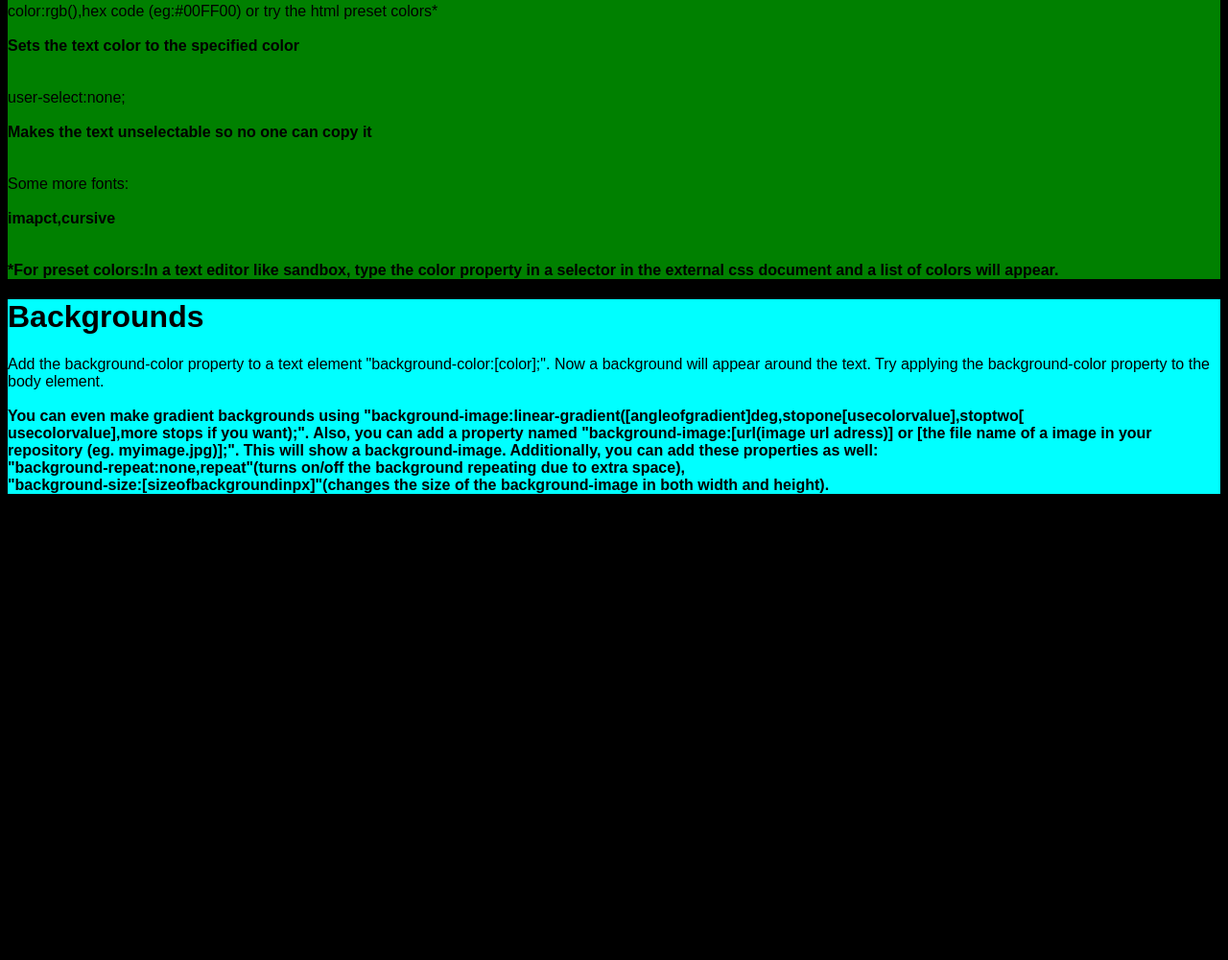
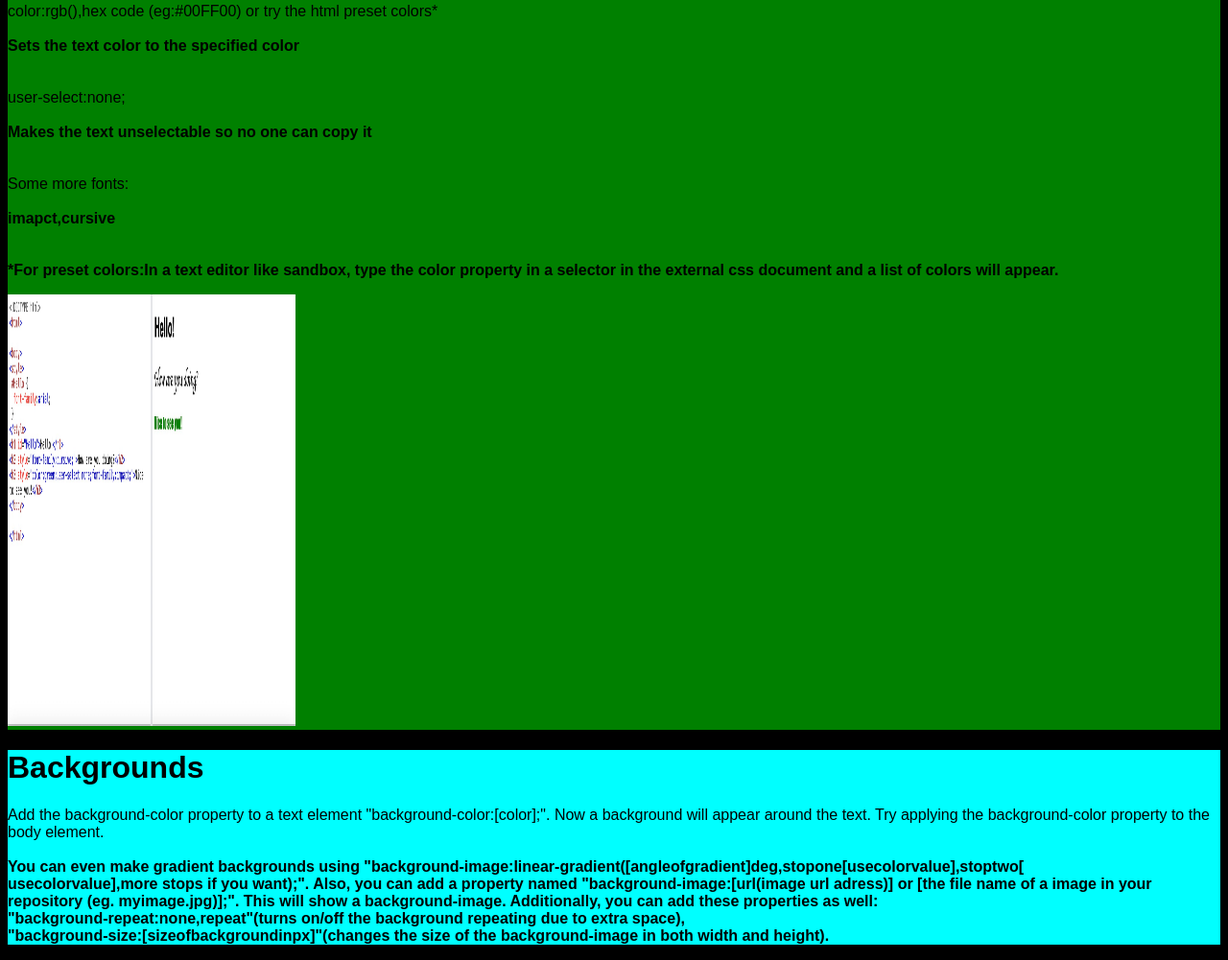
Before and after one commit to VinayakIsTaken0913/css, a plain HTML site: page index.html in a window 1280 px wide. Shown: the part 1922-2923 px from the top of the page at 96% size. Before the commit the page ends 2453 px from the top, so only its background shows below. Drawn offline with Linux system fonts and the light colour scheme.

Commit message:
Update index.html

```diff
--- a/index.html
+++ b/index.html
@@ -88,8 +88,8 @@ For inline CSS, you do not need to add an id. Instead, You just need add the "st
     <div id="alsotry">
      <h1>Also try this:</h1>
      <p>color:rgb(),hex code (eg:#00FF00) or try the html preset colors*<br><br><b>Sets the text color to the specified color</b><br><br><br>user-select:none;<br><br><b>Makes the text unselectable so no one can copy it</b><br><br><br>Some more fonts:<br><br><b>imapct,cursive</b><br><br><br><b>*For preset colors:In a text editor like sandbox, type the color property in a selector in the external css document and a list of colors will appear.</b></p>
-
-    </div>
+     <img src="textstyle.jpeg" width="300"
+height="450">    </div>
     <div id="backgrounds">
       <h1>Backgrounds</h1>
       <p>Add the background-color property to a text element "background-color:[color];". Now a background will appear around the text. Try applying the background-color property to the body element.<br><br><b>You can even make gradient backgrounds using "background-image:linear-gradient([angleofgradient]deg,stopone[usecolorvalue],stoptwo[<br>usecolorvalue],more stops if you want);". Also, you can add a property named "background-image:[url(image url adress)] or [the file name of a image in your repository (eg. myimage.jpg)];". This will show a background-image. Additionally, you can add these properties as well:<br> "background-repeat:none,repeat"(turns on/off the background repeating due to extra space),<br>"background-size:[sizeofbackgroundinpx]"(changes the size of the background-image in both width and height).</b></p>
```
